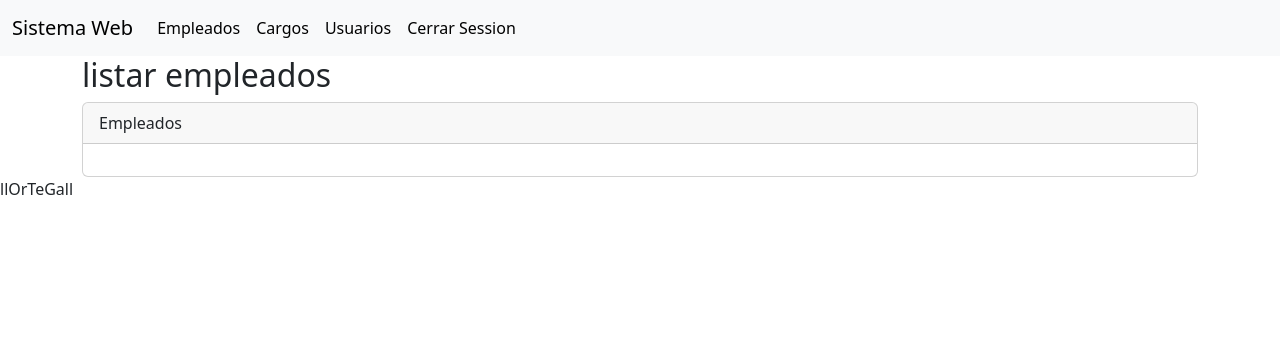
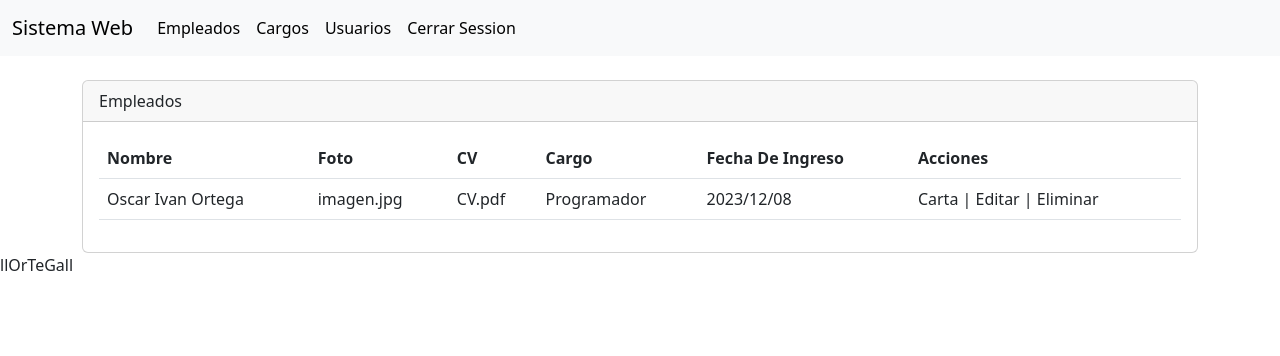
Before and after one commit to llOrtegall/next-app-ortega, a PHP site: page /app/modules/empleados/ in a window 1280 px wide. Shown: the top 356 px of the page. Run offline with PHP 8.4, Linux system fonts and the light colour scheme.

Commit message:
agregando funcionalidad a empleados

```diff
--- a/modules/empleados/index.php
+++ b/modules/empleados/index.php
@@ -1,13 +1,37 @@
 <!-- //* Aqui Esta El Header -->
 <?php include('../../templates/header.php'); ?>
 
-<h2>listar empleados</h2>
+<br />
 
 <div class="card">
     <div class="card-header">
         Empleados
     </div>
     <div class="card-body">
+        <div class="table-responsive-sm">
+            <table class="table">
+                <thead>
+                    <tr>
+                        <th scope="col">Nombre</th>
+                        <th scope="col">Foto</th>
+                        <th scope="col">CV</th>
+                        <th scope="col">Cargo</th>
+                        <th scope="col">Fecha De Ingreso</th>
+                        <th scope="col">Acciones</th>
+                    </tr>
+                </thead>
+                <tbody>
+                    <tr class="">
+                        <td scope="row">Oscar Ivan Ortega</td>
+                        <td>imagen.jpg</td>
+                        <td>CV.pdf</td>
+                        <td>Programador</td>
+                        <td>2023/12/08</td>
+                        <td>Carta | Editar | Eliminar</td>
+                    </tr>
+                </tbody>
+            </table>
+        </div>
 
     </div>
 </div>
```
